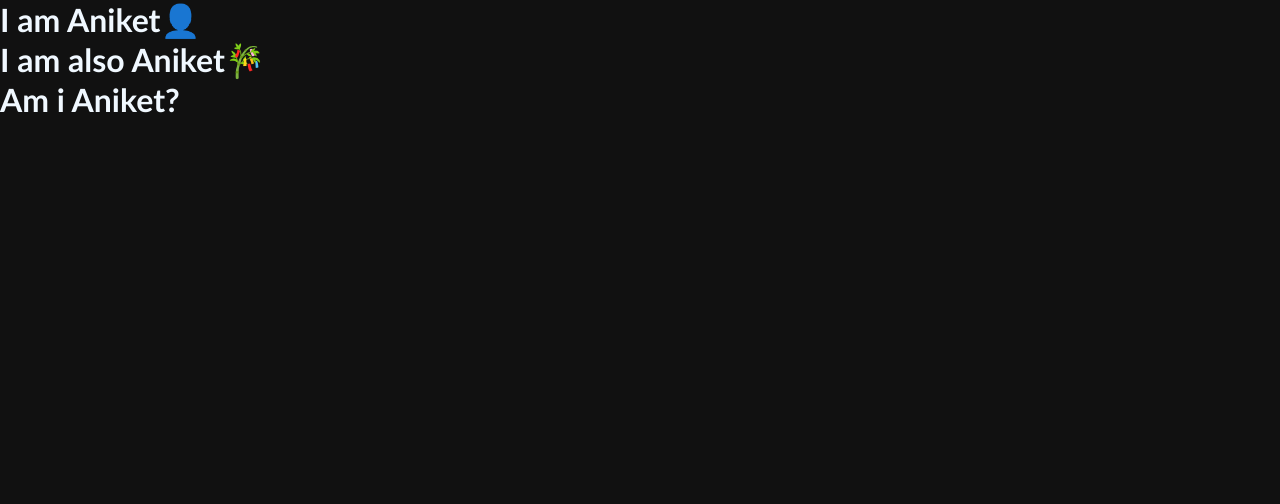
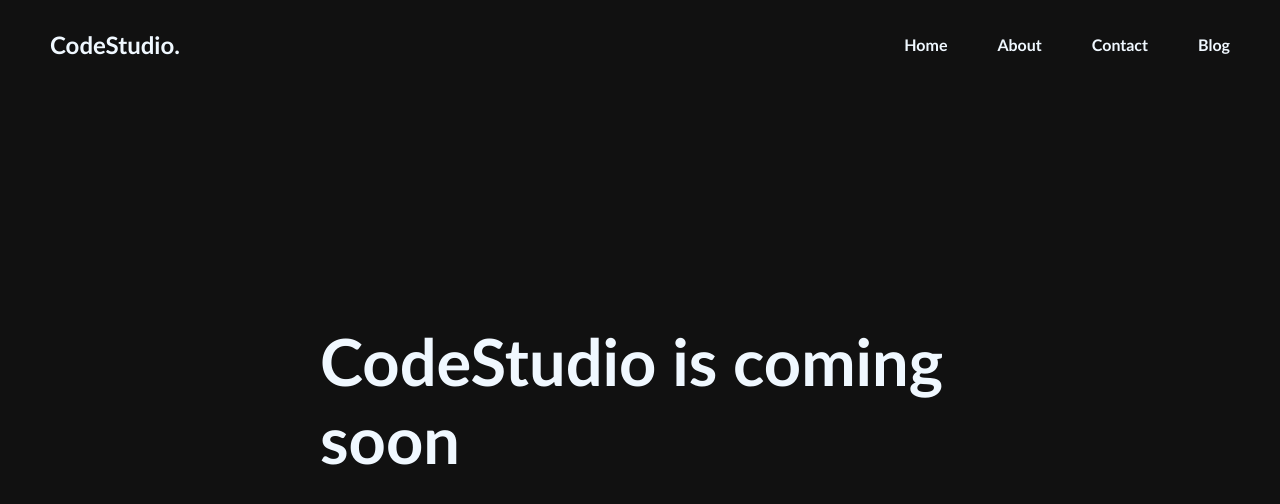
Before and after one commit to aniketyadavv/GSAP, a plain HTML site: page index.html in a window 1280 px wide. Drawn offline with nearby package versions, Linux system fonts and the light colour scheme.

Commit message:
Part1 done

```diff
--- a/index.html
+++ b/index.html
@@ -12,15 +12,27 @@
 
     <!-- <div id="box1">
 
+    </div> -->
+
+    <!-- <div id="box2">
+
     </div>
-
-    <div id="box2">
-
-    </div> -->
 
     <h1>I am Aniket👤</h1>
     <h1>I am also Aniket🎋</h1>
-    <h1>Am i Aniket?</h1>
+    <h1>Am i Aniket?</h1> -->
+
+
+    <div id="nav">
+        <h2>CodeStudio.</h2>
+        <div id="part2">
+            <h4>Home</h4>
+            <h4>About</h4>
+            <h4>Contact</h4>
+            <h4>Blog</h4>
+        </div>
+    </div>
+    <h1>CodeStudio is coming soon</h1>
 
     <script src="https://cdnjs.cloudflare.com/ajax/libs/gsap/3.12.5/gsap.min.js"
         integrity="sha512-7eHRwcbYkK4d9g/6tD/mhkf++eoTHwpNM9woBxtPUBWm67zeAfFC+HrdoE2GanKeocly/VxeLvIqwvCdk7qScg=="
--- a/index.js
+++ b/index.js
@@ -1,21 +1,47 @@
-gsap.to("#box1", {
-    x: 1000,
-    duration: 2,
-    delay: 1,
-    rotate: 360,
-    backgroundColor: "blue"
+// gsap.to("#box1", {
+//     x: 1000,
+//     duration: 2,
+//     delay: 1,
+//     rotate: 360,
+//     backgroundColor: "blue",
+//     repeat: -1,
+//     yoyo: true
+// })
+
+// gsap.from("#box2", {
+//     x: 500,
+//     duration: 2,
+//     delay: 1
+// })
+
+// gsap.from("h1", {
+//     opacity: 0,
+//     duration: 2,
+//     y: 30,
+//     delay: 1,
+//     stagger: 0.4
+// })
+
+var tl = gsap.timeline()
+
+tl.from("h2", {
+    y: -20,
+    duration: 1,
+    delay: 0.5,
+    opacity: 0,
 })
 
-gsap.from("#box2", {
-    x: 500,
-    duration: 2,
-    delay: 1
+tl.from("h4", {
+    y: -20,
+    duration: 1,
+    opacity: 0,
+    stagger: 0.3
+
 })
 
-gsap.from("h1", {
+tl.from("h1", {
+    y: 20,
     opacity: 0,
-    duration: 2,
-    y: 30,
-    delay: 1,
-    stagger: 0.4
+    duration: 0.5,
+    scale: 0.2
 })
--- a/style.css
+++ b/style.css
@@ -24,3 +24,24 @@ body {
     width: 300px;
     background-color: greenyellow;
 }
+
+#nav {
+    display: flex;
+    align-items: center;
+    justify-content: space-between;
+    padding: 30px 50px;
+}
+
+#part2 {
+    display: flex;
+    gap: 50px;
+}
+
+h1 {
+    position: absolute;
+    top: 50%;
+    left: 50%;
+    transform: translate(-50%, -50%);
+    font-size: 65px;
+
+}
```
